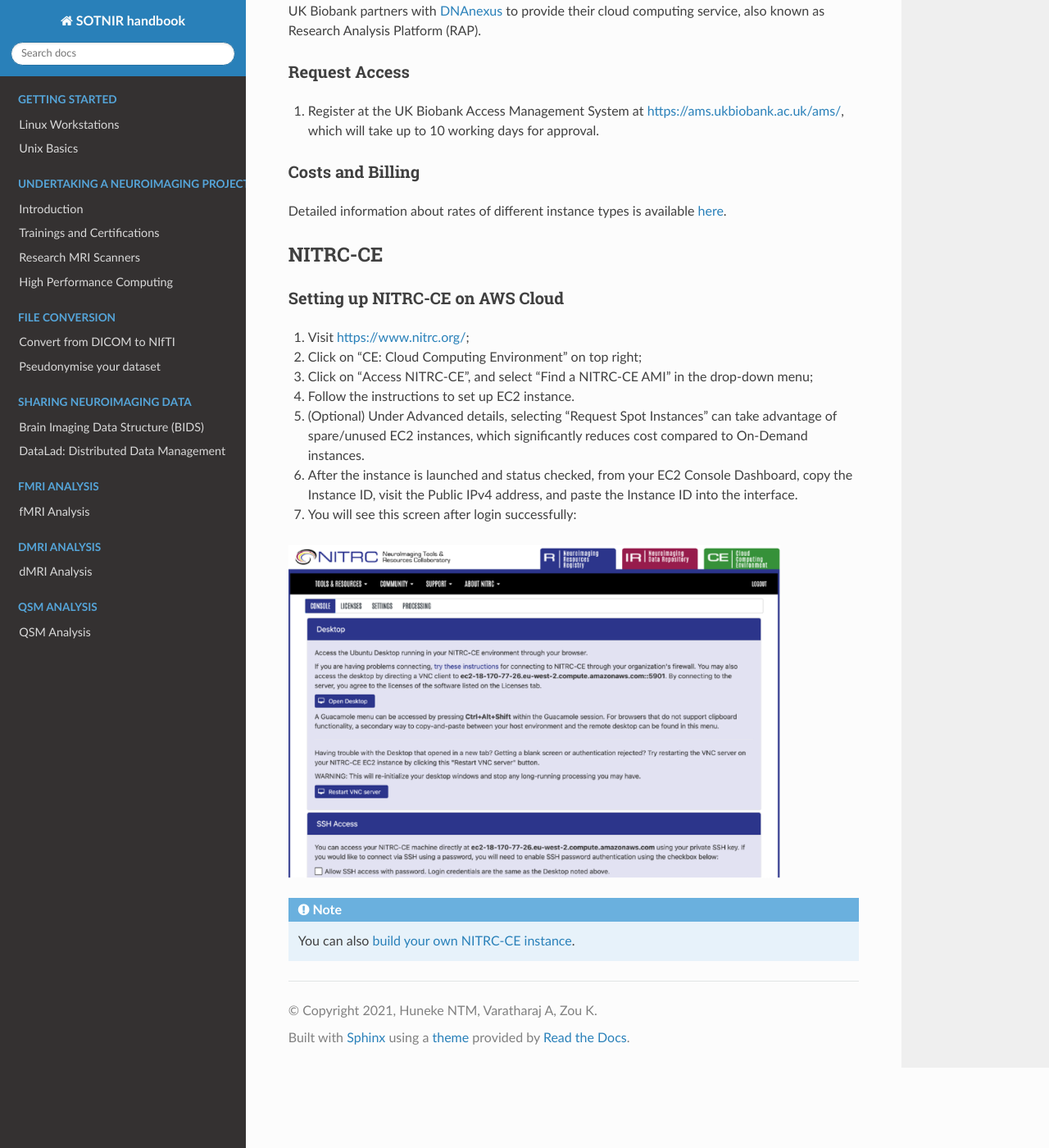
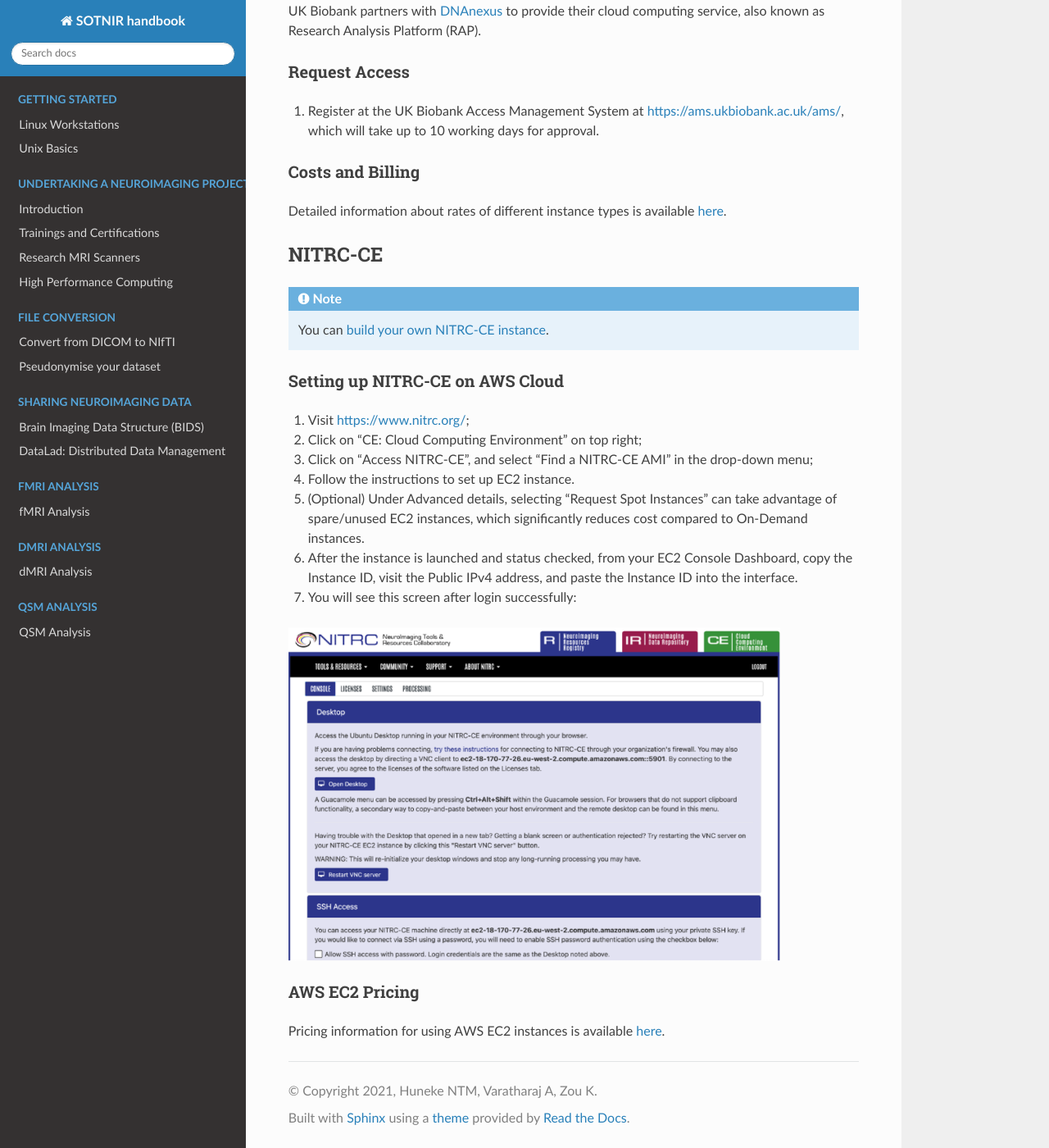
Before and after one commit to nhuneke/sotnir-handbook, a Sphinx documentation site: the page built from docs/projects-soton/cloud-computing.rst, in a window 1280 px wide and 1400 px high, scrolled down 1505 px. Shown: the whole window at 82% size. Built offline with Sphinx 7.4.7 and the Read the Docs theme 2.0.0, drawn with Linux system fonts in a browser that asks for light colours; pages that are not in the unit, such as notebooks, are missing from menus.

Commit message:
Added EC2 pricing info

```diff
--- a/docs/projects-soton/cloud-computing.rst
+++ b/docs/projects-soton/cloud-computing.rst
@@ -93,6 +97,7 @@ Setting up NITRC-CE on AWS Cloud
 .. image:: ../images/nitrc-ce-aws-instance.png
    :width: 600
 
-.. note::
+AWS EC2 Pricing
+***************
 
-    You can also `build your own NITRC-CE instance <https://www.nitrc.org/plugins/mwiki/index.php/nitrc:User_Guide_-_NITRC_Computational_Environment_Getting_Started#Building_Your_Own_NITRC-CE>`_.
+Pricing information for using AWS EC2 instances is available `here <https://aws.amazon.com/ec2/pricing>`_.
```
Also changed, not shown: other parts of docs/projects-soton/cloud-computing.rst (+4 -0 lines).
